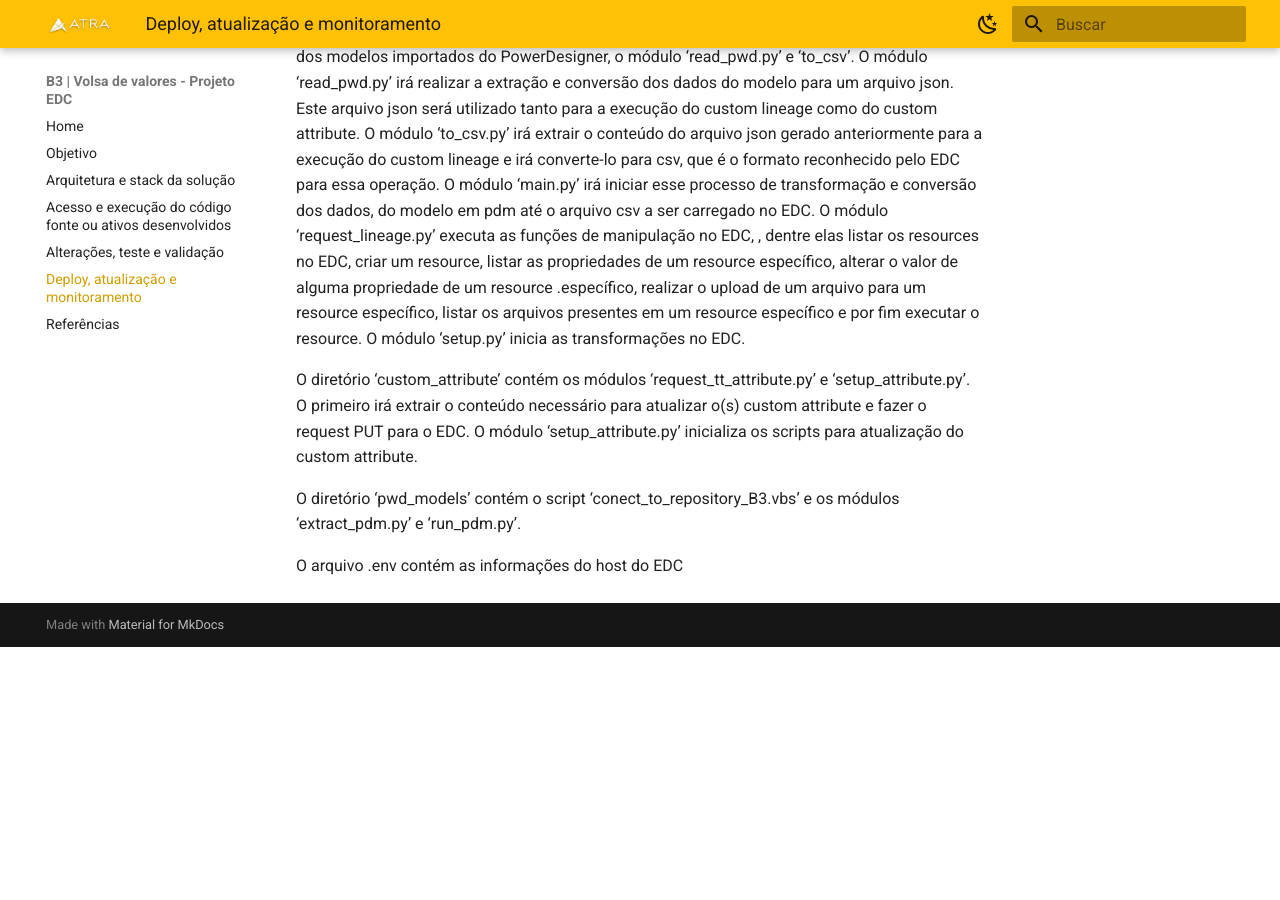
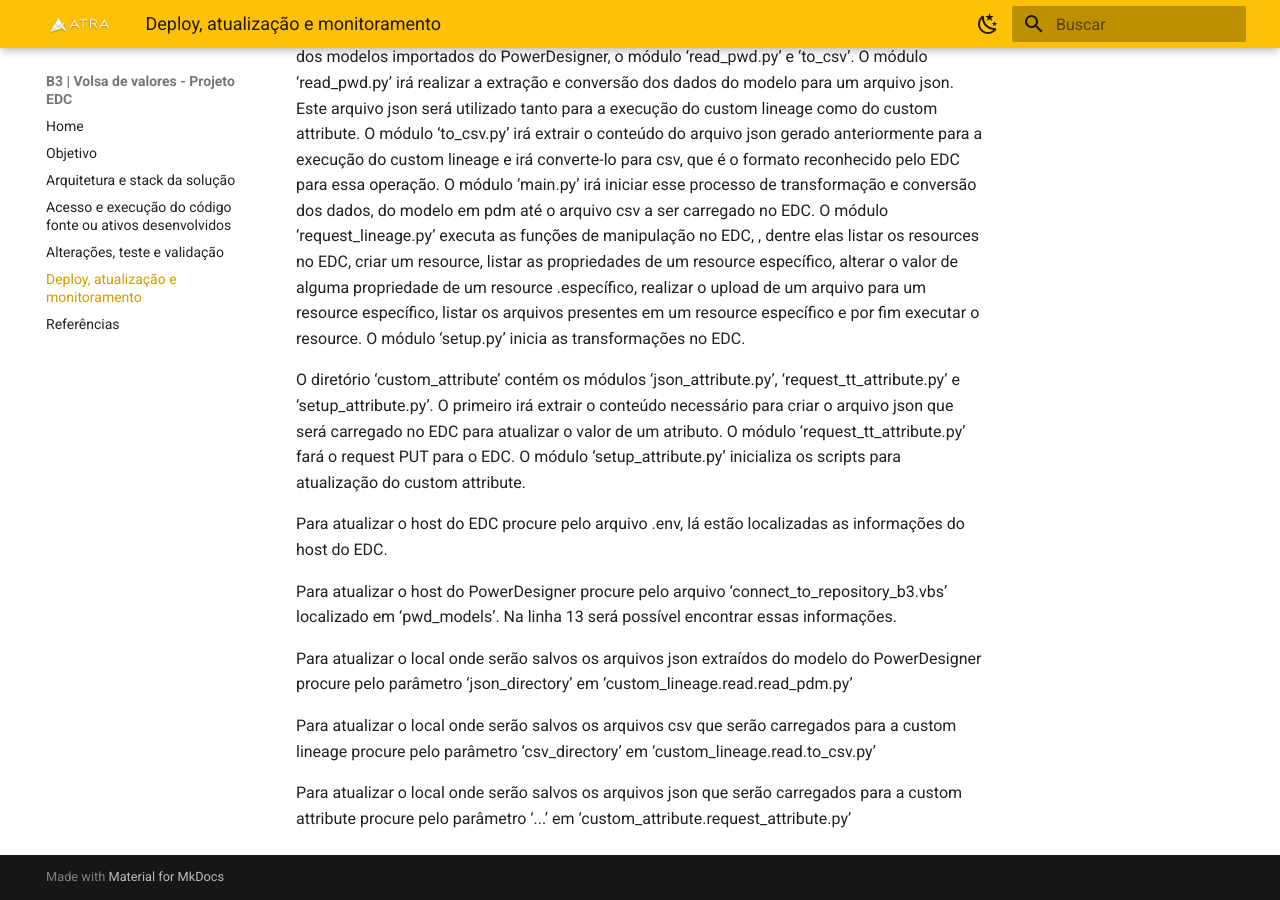
Before and after one commit to lucianafm-atra/b3_docs-mkdocs, an MkDocs documentation site: the page built from docs/deploy_atualiz_monitoram.md, in a window 1280 px wide and 900 px high, scrolled down 516 px. Built offline with MkDocs 1.6.1 and Material for MkDocs 9.7.7, drawn with Linux system fonts in a browser that asks for light colours; before the commit the page ends 1163 px from its top, so only the background shows below that.

Commit message:
Atualização de nformações sobre o deploy

```diff
--- a/docs/deploy_atualiz_monitoram.md
+++ b/docs/deploy_atualiz_monitoram.md
@@ -8,8 +8,14 @@
 
 O diretório ‘custom_lineage’ contém o subdiretório ‘read’ e os módulos ‘main.py’, ‘request_lineage.py’ e ‘setup.py’. No subdiretório ‘read’ estão os módulos de extração de dados dos modelos importados do PowerDesigner, o módulo ‘read_pwd.py’ e ‘to_csv’. O módulo ‘read_pwd.py’ irá realizar a extração e conversão dos dados do modelo para um arquivo json. Este arquivo json será utilizado tanto para a execução do custom lineage como do custom attribute. O módulo ‘to_csv.py’ irá extrair o conteúdo do arquivo json gerado anteriormente para a execução do custom lineage e irá converte-lo para csv, que é o formato reconhecido pelo EDC para essa operação. O módulo ‘main.py’ irá iniciar esse processo de transformação e conversão dos dados, do modelo em pdm até o arquivo csv a ser carregado no EDC.  O módulo ‘request_lineage.py’ executa as funções de manipulação no EDC, , dentre elas listar os resources no EDC, criar um resource, listar as propriedades de um resource específico, alterar o valor de alguma propriedade de um resource .específico, realizar o upload de um arquivo para um resource específico, listar os arquivos presentes em um resource específico e por fim executar o resource. O módulo ‘setup.py’ inicia as transformações no EDC.
 
-O diretório ‘custom_attribute’ contém os módulos ‘request_tt_attribute.py’ e ‘setup_attribute.py’. O primeiro irá extrair o conteúdo necessário para atualizar o(s) custom attribute  e fazer o request PUT para o EDC. O módulo ‘setup_attribute.py’ inicializa os scripts para atualização do custom attribute.
+O diretório ‘custom_attribute’ contém os módulos ‘json_attribute.py’, ‘request_tt_attribute.py’ e ‘setup_attribute.py’. O primeiro irá extrair o conteúdo necessário para criar o arquivo json que será carregado no EDC para atualizar o valor de um atributo. O módulo ‘request_tt_attribute.py’ fará o request PUT para o EDC. O módulo ‘setup_attribute.py’ inicializa os scripts para atualização do custom attribute.
 
-O diretório ‘pwd_models’ contém o script ‘conect_to_repository_B3.vbs’ e os módulos ‘extract_pdm.py’ e ‘run_pdm.py’.
+Para atualizar o host do EDC procure pelo arquivo .env, lá estão localizadas as informações do host do EDC.
 
-O arquivo .env contém as informações do host do EDC
+Para atualizar o host do PowerDesigner procure pelo arquivo ‘connect_to_repository_b3.vbs’ localizado em ‘pwd_models’. Na linha 13 será possível encontrar essas informações.
+
+Para atualizar o local onde serão salvos os arquivos json extraídos do modelo do PowerDesigner procure pelo parâmetro ‘json_directory’ em ‘custom_lineage.read.read_pdm.py’
+
+Para atualizar o local onde serão salvos os arquivos csv que serão carregados para a custom lineage procure pelo parâmetro ‘csv_directory’ em ‘custom_lineage.read.to_csv.py’
+
+Para atualizar o local onde serão salvos os arquivos json que serão carregados para a custom attribute procure pelo parâmetro ‘...’ em ‘custom_attribute.request_attribute.py’
```
